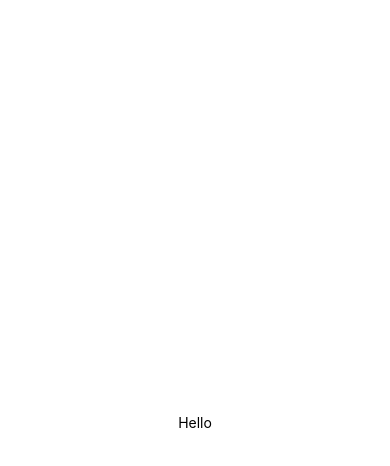
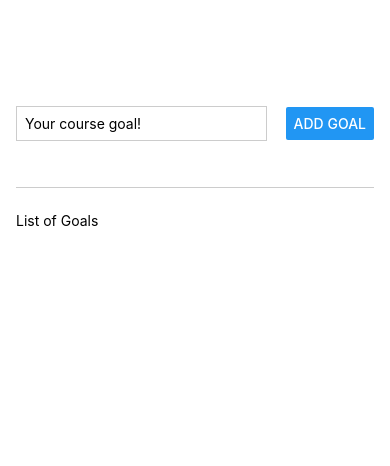
Before and after one commit to iremgozudok/todo-rn, a React Native app: screen / in a window 390 px wide. Shown: the top 466 px of the page. Built offline with nearby package versions, Linux system fonts and the light colour scheme.

Commit message:
creating basic layout

```diff
--- a/App.js
+++ b/App.js
@@ -1,20 +1,42 @@
-import { StatusBar } from "expo-status-bar";
-import { StyleSheet, Text, View } from "react-native";
+import { Button, StyleSheet, Text, TextInput, View } from "react-native";
 
 export default function App() {
   return (
-    <View style={styles.container}>
-      <Text>Hello</Text>
-      <StatusBar style="auto" />
+    <View style={styles.appContainer}>
+      <View style={styles.flexContainer}>
+        <TextInput style={styles.textInput} placeholder="Your course goal!" />
+        <Button title="Add Goal" />
+      </View>
+      <View style={styles.goalsContainer}>
+        <Text>List of Goals</Text>
+      </View>
     </View>
   );
 }
 
 const styles = StyleSheet.create({
-  container: {
+  appContainer: {
     flex: 1,
-    backgroundColor: "#fff",
+    paddingTop: 60,
+    paddingHorizontal: 16,
+  },
+  flexContainer: {
+    flex: 1,
+    flexDirection: "row",
+    justifyContent: "space-between",
     alignItems: "center",
-    justifyContent: "center",
+    marginBottom: 24,
+    borderBottomWidth: 1,
+    borderBottomColor: "#ccc",
+  },
+  textInput: {
+    borderColor: "#ccc",
+    borderWidth: 1,
+    marginRight: 8,
+    padding: 8,
+    width: "70%",
+  },
+  goalsContainer: {
+    flex: 5,
   },
 });
```
